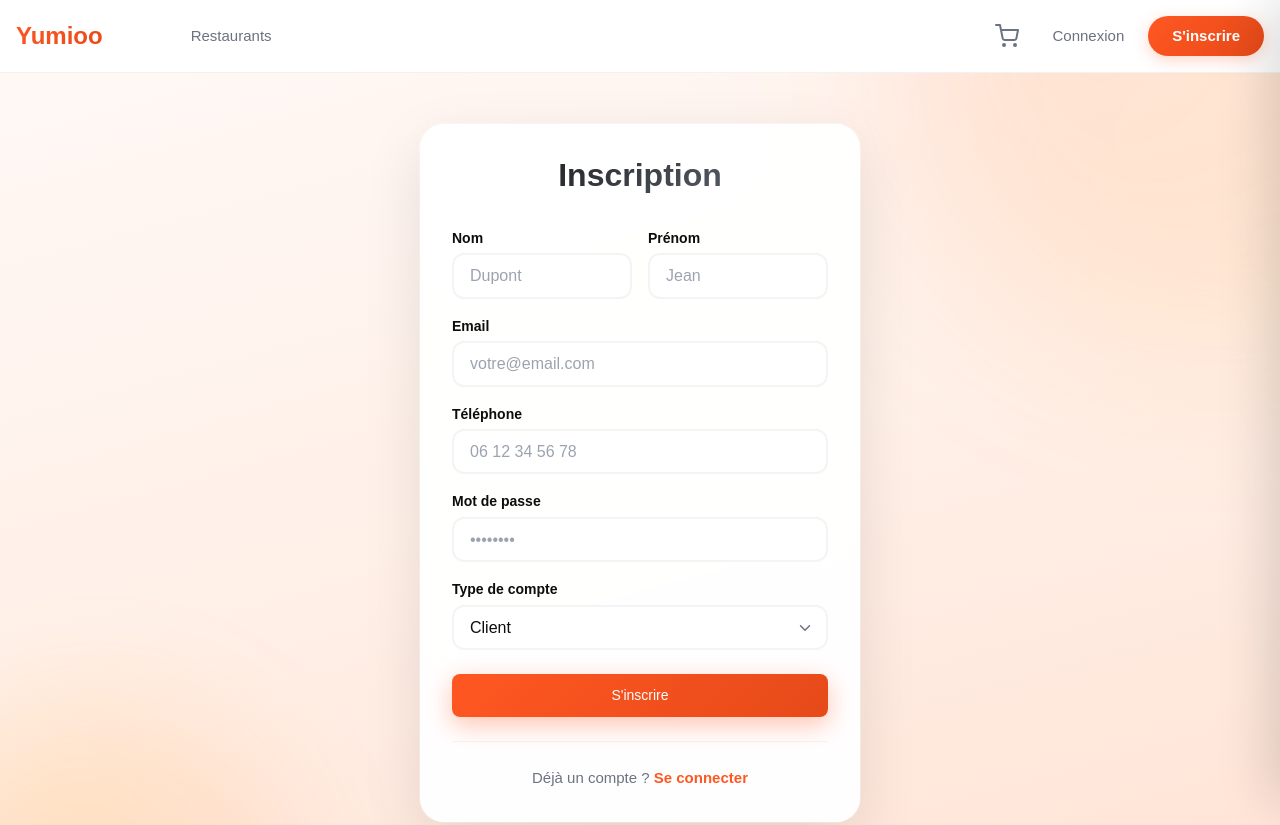
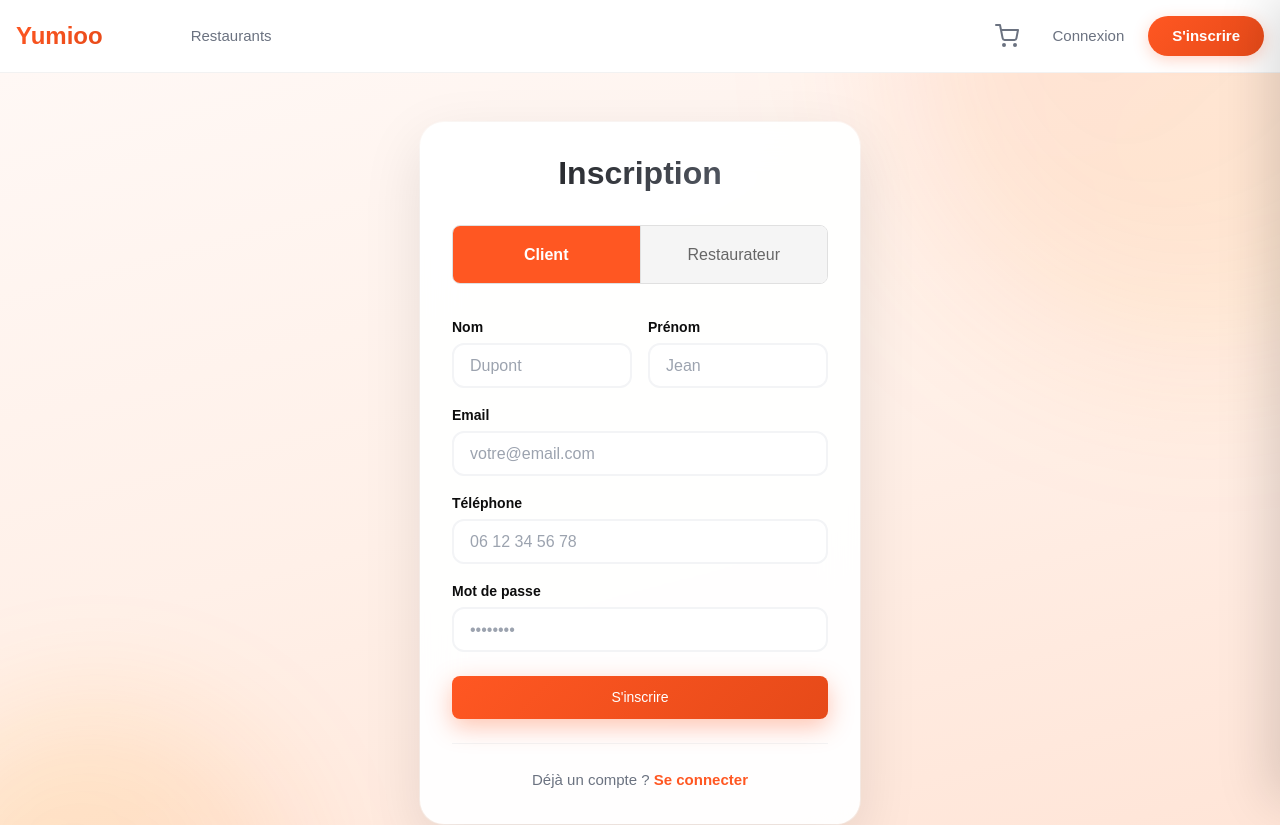
Before and after one commit to SupaKd/eatsupa, a React app in the folder frontend/: page /register in a window 1280 px wide. Shown: the top 825 px of the page. Built offline with nearby package versions, Linux system fonts and the light colour scheme; no server answers; the HTML template or start-up script is replaced by a standard one; a web font is replaced by a local one.

Commit message:
Message décrivant les modifications

```diff
--- a/frontend/src/pages/client/HomePage.jsx
+++ b/frontend/src/pages/client/HomePage.jsx
@@ -20,18 +20,13 @@ function HomePage() {
         // ville: 'Oyonnax', // Réactiver si nécessaire
       });
 
-      console.log('API Response:', response);
-      console.log('Response data:', response.data);
-
       if (response.data.success) {
         // CORRECTION: Les restaurants sont dans response.data.data (Array)
         const restaurantData = response.data.data;
-        console.log('Restaurants récupérés:', restaurantData);
 
         // Vérifier que c'est bien un tableau
         if (Array.isArray(restaurantData)) {
           setRestaurants(restaurantData);
-          console.log('✅ Restaurants définis:', restaurantData.length);
         } else {
           console.error('❌ Format inattendu:', typeof restaurantData, restaurantData);
           setRestaurants([]);
--- a/frontend/src/pages/client/RegisterPage.jsx
+++ b/frontend/src/pages/client/RegisterPage.jsx
@@ -8,6 +8,7 @@ function RegisterPage() {
   const navigate = useNavigate();
   const { loading, error } = useSelector((state) => state.auth);
 
+  const [activeRole, setActiveRole] = useState('client');
   const [formData, setFormData] = useState({
     email: '',
     password: '',
@@ -15,7 +16,21 @@ function RegisterPage() {
     prenom: '',
     telephone: '',
     role: 'client',
+    // Champs spécifiques restaurateur
+    nomRestaurant: '',
+    adresse: '',
+    ville: '',
+    codePostal: '',
+    siret: '',
   });
+
+  const handleRoleChange = (role) => {
+    setActiveRole(role);
+    setFormData({
+      ...formData,
+      role: role,
+    });
+  };
 
   const handleChange = (e) => {
     setFormData({
@@ -27,8 +42,27 @@ function RegisterPage() {
   const handleSubmit = async (e) => {
     e.preventDefault();
 
+    // Préparer les données selon le rôle
+    const dataToSend = {
+      email: formData.email,
+      password: formData.password,
+      nom: formData.nom,
+      prenom: formData.prenom,
+      telephone: formData.telephone,
+      role: formData.role,
+    };
+
+    // Ajouter les champs spécifiques si restaurateur
+    if (formData.role === 'restaurateur') {
+      dataToSend.nomRestaurant = formData.nomRestaurant;
+      dataToSend.adresse = formData.adresse;
+      dataToSend.ville = formData.ville;
+      dataToSend.codePostal = formData.codePostal;
+      dataToSend.siret = formData.siret;
+    }
+
     try {
-      await dispatch(register(formData)).unwrap();
+      await dispatch(register(dataToSend)).unwrap();
       navigate('/');
     } catch (err) {
       console.error('Erreur d\'inscription:', err);
@@ -41,6 +75,24 @@ function RegisterPage() {
         <div className="auth-card">
           <h1>Inscription</h1>
 
+          {/* Onglets de sélection du rôle */}
+          <div className="role-tabs">
+            <button
+              type="button"
+              className={`role-tab ${activeRole === 'client' ? 'active' : ''}`}
+              onClick={() => handleRoleChange('client')}
+            >
+              Client
+            </button>
+            <button
+              type="button"
+              className={`role-tab ${activeRole === 'restaurateur' ? 'active' : ''}`}
+              onClick={() => handleRoleChange('restaurateur')}
+            >
+              Restaurateur
+            </button>
+          </div>
+
           {error && (
             <div className="error-message">
               {error}
@@ -48,6 +100,7 @@ function RegisterPage() {
           )}
 
           <form onSubmit={handleSubmit} className="auth-form">
+            {/* Champs communs */}
             <div className="form-row">
               <div className="form-group">
                 <label htmlFor="nom">Nom</label>
@@ -98,6 +151,7 @@ function RegisterPage() {
                 value={formData.telephone}
                 onChange={handleChange}
                 placeholder="06 12 34 56 78"
+                required
               />
             </div>
 
@@ -115,18 +169,67 @@ function RegisterPage() {
               />
             </div>
 
-            <div className="form-group">
-              <label htmlFor="role">Type de compte</label>
-              <select
-                id="role"
-                name="role"
-                value={formData.role}
-                onChange={handleChange}
-              >
-                <option value="client">Client</option>
-                <option value="restaurateur">Restaurateur</option>
-              </select>
-            </div>
+            {/* Champs spécifiques au restaurateur */}
+            {activeRole === 'restaurateur' && (
+              <>
+                <div className="form-group">
+                  <label htmlFor="nomRestaurant">Nom du restaurant</label>
+                  <input
+                    type="text"
+                    id="nomRestaurant"
+                    name="nomRestaurant"
+                    value={formData.nomRestaurant}
+                    onChange={handleChange}
+                    placeholder="Le Petit Bistrot"
+                    required
+                  />
+                </div>
+
+                <div className="form-group">
+                  <label htmlFor="adresse">Adresse</label>
+                  <input
+                    type="text"
+                    id="adresse"
+                    name="adresse"
+                    value={formData.adresse}
+                    onChange={handleChange}
+                    placeholder="12 rue de la Paix"
+                    required
+                  />
+                </div>
+
+                <div className="form-row">
+                  <div className="form-group">
+                    <label htmlFor="codePostal">Code postal</label>
+                    <input
+                      type="text"
+                      id="codePostal"
+                      name="codePostal"
+                      value={formData.codePostal}
+                      onChange={handleChange}
+                      placeholder="01100"
+                      required
+                      pattern="[0-9]{5}"
+                    />
+                  </div>
+
+                  <div className="form-group">
+                    <label htmlFor="ville">Ville</label>
+                    <input
+                      type="text"
+                      id="ville"
+                      name="ville"
+                      value={formData.ville}
+                      onChange={handleChange}
+                      placeholder="Oyonnax"
+                      required
+                    />
+                  </div>
+                </div>
+
+
+              </>
+            )}
 
             <button type="submit" className="btn btn-primary" disabled={loading}>
               {loading ? 'Inscription...' : 'S\'inscrire'}
--- a/frontend/src/styles/client/_registerpage.scss
+++ b/frontend/src/styles/client/_registerpage.scss
@@ -298,3 +298,74 @@
     }
   }
 }
+
+/* Onglets de sélection du rôle */
+.role-tabs {
+  display: flex;
+  gap: 0;
+  margin-bottom: 2rem;
+  border-radius: 8px;
+  overflow: hidden;
+  border: 1px solid #e0e0e0;
+}
+
+.role-tab {
+  flex: 1;
+  padding: 1rem;
+  background-color: #f5f5f5;
+  border: none;
+  cursor: pointer;
+  font-size: 1rem;
+  font-weight: 500;
+  color: #666;
+  transition: all 0.3s ease;
+  position: relative;
+}
+
+.role-tab:first-child {
+  border-right: 1px solid #e0e0e0;
+}
+
+.role-tab:hover {
+  background-color: #e8e8e8;
+}
+
+.role-tab.active {
+  background-color: #ff5722;
+  color: white;
+  font-weight: 600;
+}
+
+.role-tab.active:hover {
+  background-color: #e64a19;
+}
+
+/* Amélioration des groupes de formulaire */
+.form-row {
+  display: grid;
+  grid-template-columns: 1fr 1fr;
+  gap: 1rem;
+}
+
+.form-hint {
+  display: block;
+  margin-top: 0.25rem;
+  font-size: 0.875rem;
+  color: #666;
+}
+
+/* Animation d'apparition des champs */
+.auth-form .form-group {
+  animation: fadeIn 0.3s ease-in;
+}
+
+@keyframes fadeIn {
+  from {
+    opacity: 0;
+    transform: translateY(-10px);
+  }
+  to {
+    opacity: 1;
+    transform: translateY(0);
+  }
+}
```
